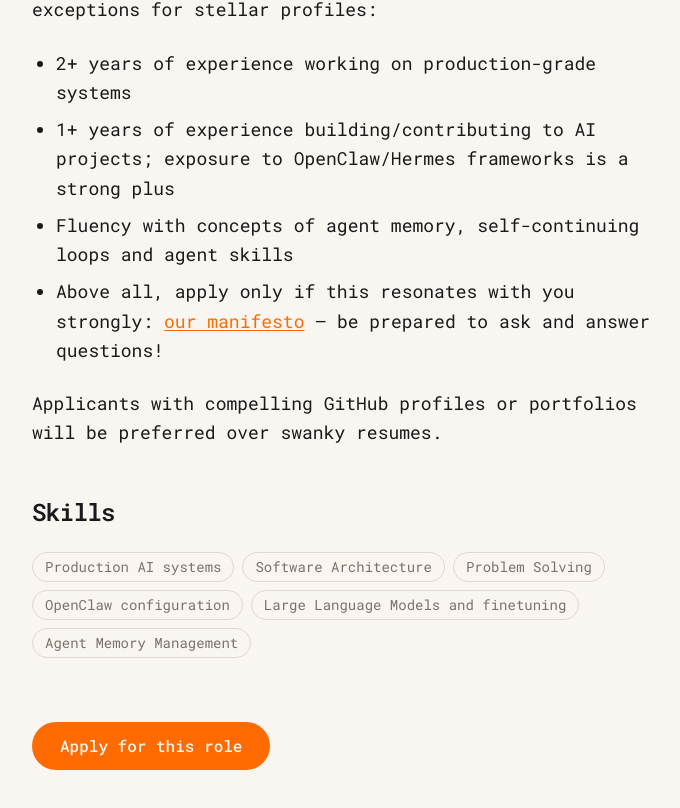
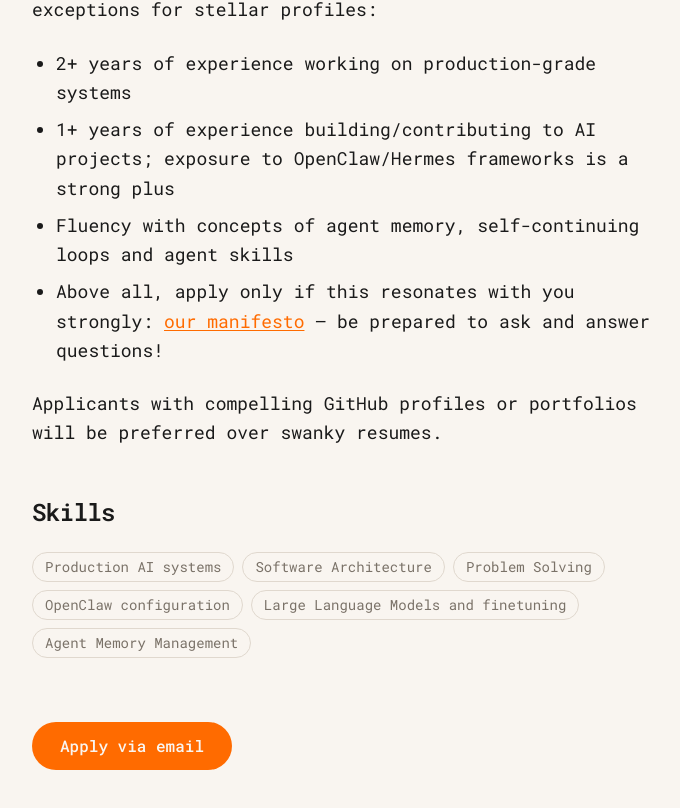
Before and after one commit to sincereTrader/karwaan-labs-lander, a Next.js app: page /careers in a window 1280 px wide. Shown: the part 1894-2702 px from the top of the page, without its empty margins (296-976 px from the left). Built offline with nearby package versions, Linux system fonts and the light colour scheme.

Commit message:
Add careers email application link

```diff
--- a/src/app/careers/page.tsx
+++ b/src/app/careers/page.tsx
@@ -1,8 +1,7 @@
 import type { Metadata } from "next";
 import { Nav } from "@/components/nav";
 
-// TODO: swap in the Youform application link
-const APPLY_URL = "#";
+const APPLY_URL = "mailto:contact@karwaanlabs.com";
 
 export const metadata: Metadata = {
   title: "AI Engineer (Contract) — Karwaan Labs",
@@ -212,7 +211,7 @@ export default function Careers() {
               className="inline-block text-base font-medium px-7 py-3 rounded-full transition-opacity duration-150 hover:opacity-85"
               style={{ background: "var(--accent)", color: "var(--bg)" }}
             >
-              Apply for this role
+              Apply via email
             </a>
           </div>
         </div>
```
